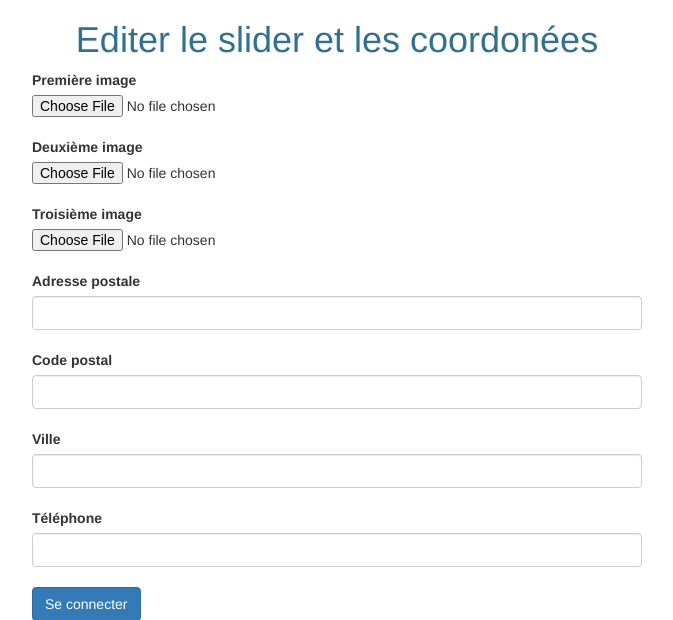
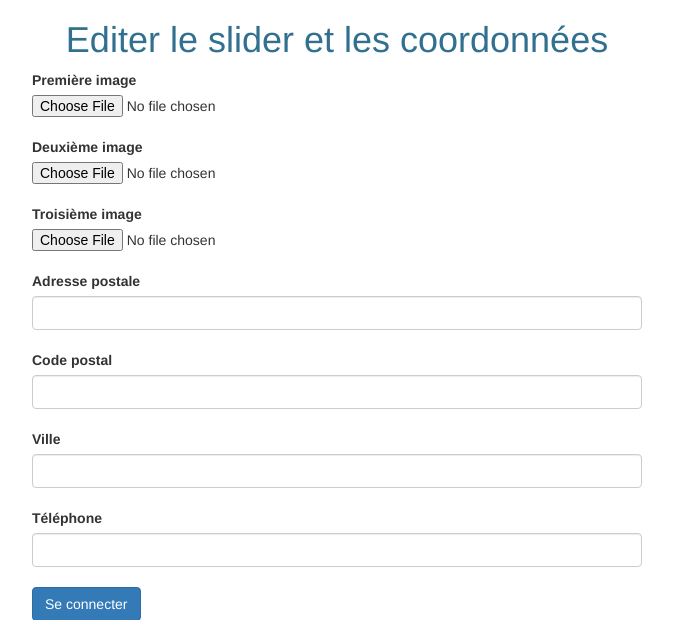
Before and after one commit to dankdoggo/resto, a PHP site: page /admin/edit_header.php in a window 1280 px wide. Shown: the top 620 px of the page, without its empty margins (303-976 px from the left). Run offline with PHP 8.4, Linux system fonts and the light colour scheme.

Commit message:
(fautes d'ortographe corrigées)

```diff
--- a/la_bonne_bouffe/admin/edit_header.php
+++ b/la_bonne_bouffe/admin/edit_header.php
@@ -4,12 +4,12 @@
 <html>
 <head>
 	<meta charset="utf-8">
-	<title>Editer les coordonées et le slider</title>
+	<title>Editer les coordonnées et le slider</title>
 	<link href="https://maxcdn.bootstrapcdn.com/bootstrap/3.3.7/css/bootstrap.min.css" rel="stylesheet" integrity="sha384-BVYiiSIFeK1dGmJRAkycuHAHRg32OmUcww7on3RYdg4Va+PmSTsz/K68vbdEjh4u" crossorigin="anonymous">
 </head>
 <body>
 
-<h1 class="text-center text-info"> Editer le slider et les coordonées</h1>
+<h1 class="text-center text-info"> Editer le slider et les coordonnées</h1>
 
 	<!-- Formulaire permettant d'éditer le header -->
 	<div class="col-sm-6 col-sm-push-3">
```
